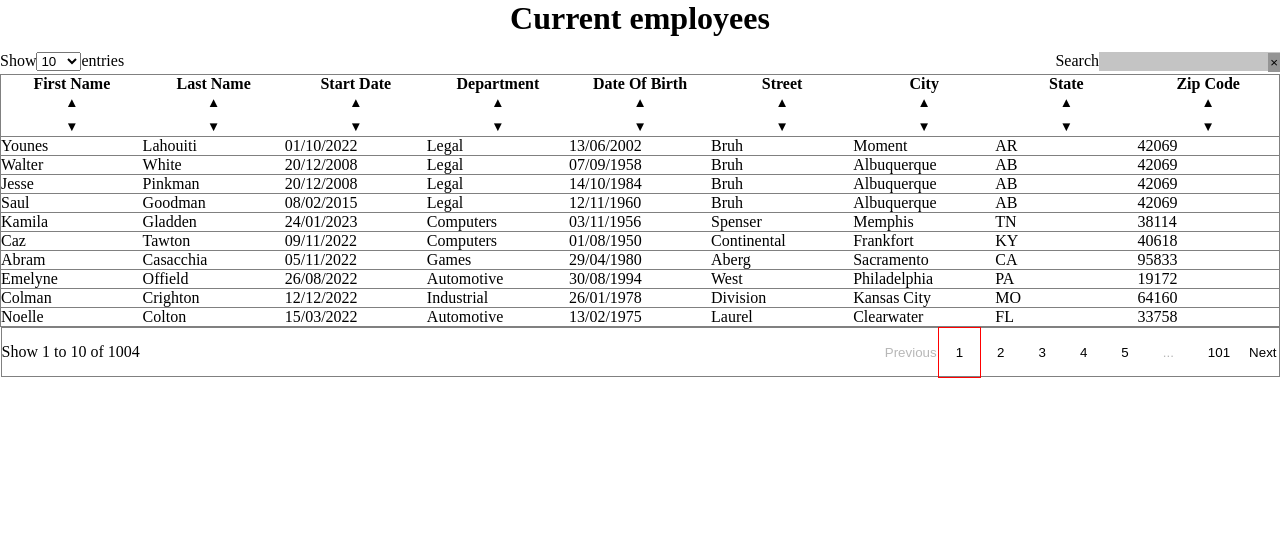
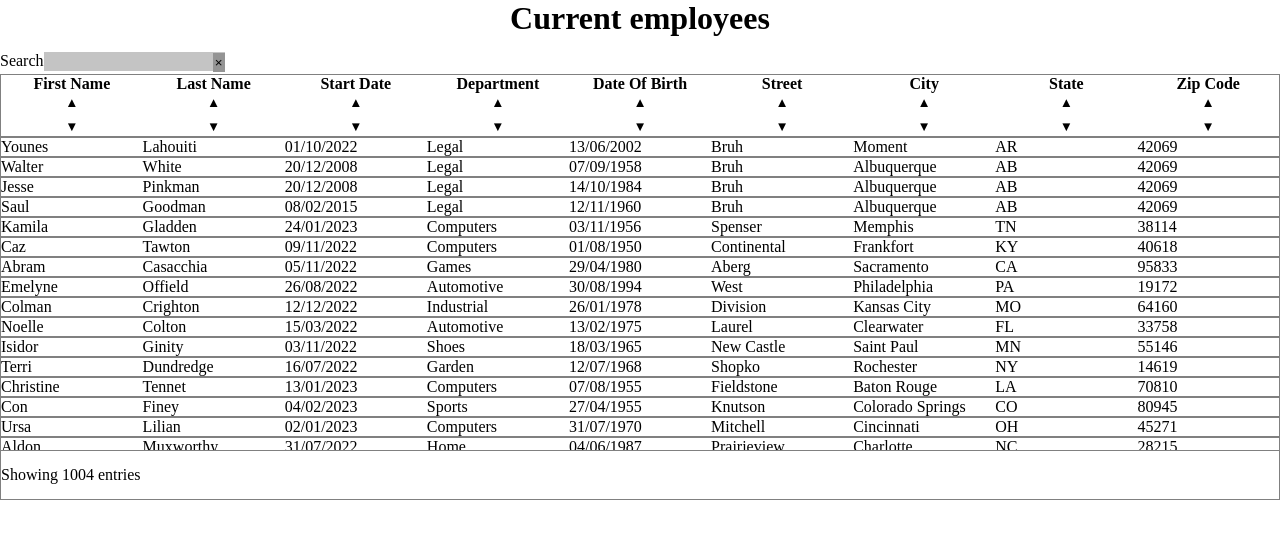
Before and after one commit to LePhenix47/HRnet-Data-Table_npm-package, a React (Vite) app in the folder dataTable-npm/: page / in a window 1280 px wide. Shown: the top 538 px of the page. Built offline with nearby package versions, Linux system fonts and the light colour scheme.

Commit message:
Ajout de l'option de scrolling, manque qu'à implémenter le filtrage + tri tu tableau avec scroll

```diff
--- a/dataTable-npm/src/App.jsx
+++ b/dataTable-npm/src/App.jsx
@@ -11,9 +11,9 @@ function App() {
       sort
       filter
       info
-      paging
-      // scroll
-      // height={500}
+      // paging
+      scroll
+      height={500}
     />
   );
 }
--- a/dataTable-npm/src/components/DataTable/DataTable.jsx
+++ b/dataTable-npm/src/components/DataTable/DataTable.jsx
@@ -36,7 +36,6 @@ export default function DataTable({
   paging = false,
 }) {
   //We get the amount of total entries
-  // log({ title, sort, scroll, height, filter, info, lengthMenu, paging });
 
   /**
    * Pagination Index set by the user, default by one, mathematical interval: [1, totalPagination]
@@ -91,7 +90,7 @@ export default function DataTable({
    * Query inputted by the user
    */
   let [queryInputted, setQueryInputted] = useState("");
-  log({ queryInputted, needsFiltering });
+  // log({ queryInputted, needsFiltering });
 
   /**
    * Data filtered by the query inputted
@@ -118,12 +117,9 @@ export default function DataTable({
    */
   let [sortedData, setSortedData] = useState([]);
 
-  let [scrollStyle, setScrollStyle] = useState({});
+  let [scrollStyleHeight, setScrollStyleHeight] = useState({});
 
-  const developerWantsScrolling = scroll && height;
-  if (developerWantsScrolling) {
-    setScrollStyle({ height: height + "px" });
-  }
+  const developerWantsScrolling = !!scroll && !!height;
 
   //We get the properties of the object inside the data
   let properties = getObjectProperties(data[0]);
@@ -150,7 +146,7 @@ export default function DataTable({
   const tpiRef = useRef(Math.ceil(totalEntries / entriesShown));
 
   const totalDataRef = useRef(totalEntries);
-  log({ tpiRef, totalDataRef });
+  // log({ tpiRef, totalDataRef });
 
   /**
    *
@@ -163,6 +159,7 @@ export default function DataTable({
    * Function that gets the value of the `<select>` element inside the `<ShowEntries />` component
    */
   useEffect(() => {
+    if (paging) {
       //If the old Total Pagination Index is different than the new one → update the Page Index
       correctPaginationIndex();
 
@@ -222,7 +219,7 @@ export default function DataTable({
         if (needsFiltering) {
           arrayOfData = filterArrayByString(arrayOfData, queryInputted);
           // Update the total pagination indexes after filtering the data
-        log({ tpiRef });
+          // log({ tpiRef });
         }
         tpiRef.current = Math.ceil(arrayOfData.length / entriesShown);
         paginationIndex > tpiRef.current ? setPaginationIndex(1) : null;
@@ -230,6 +227,12 @@ export default function DataTable({
 
         fillInDataToShow(arrayOfData);
         //We re-render the component with the new values for the body
+        setValues(getArrayObjectValues(dataToShow));
+      }
+    } else {
+      let arrayOfData = copiedData;
+      fillInDataToShow(arrayOfData);
+
       setValues(getArrayObjectValues(dataToShow));
     }
   }, [
@@ -246,6 +249,14 @@ export default function DataTable({
   useEffect(() => {
     setCopiedData(deepCopy(data));
   }, []);
+
+  useEffect(() => {
+    if (developerWantsScrolling) {
+      const newHeight = { height: height + "px" };
+      setScrollStyleHeight(newHeight);
+      paging = false;
+    }
+  }, [scroll, height]);
 
   /**
    * Function that corrects the pagination index making relative to the previous percentage of the table seen
@@ -369,8 +380,12 @@ export default function DataTable({
   }
 
   return (
-    <div className="DataTable__container" style={scrollStyle}>
-      <table className="DataTable">
+    <div className="DataTable__container" style={scrollStyleHeight}>
+      <table
+        className={`DataTable ${
+          developerWantsScrolling ? "DataTable--scroll" : ""
+        }`}
+      >
         <caption className="DataTable__caption">
           {title}
           <section className="DataTable__entries-query-container">
@@ -387,7 +402,11 @@ export default function DataTable({
             />
           </section>
         </caption>
-        <thead className="DataTable__head">
+        <thead
+          className={`DataTable__head ${
+            developerWantsScrolling ? "DataTable__head--scroll" : ""
+          }`}
+        >
           <tr className="DataTable__row DataTable__head-row">
             {properties.map((property, index) => {
               //We set back the property
@@ -448,8 +467,16 @@ export default function DataTable({
             })}
           </tr>
         </thead>
-        <tfoot className="DataTable__foot">
-          <tr className="DataTable__row DataTable__foot-row">
+        <tfoot
+          className={`DataTable__foot ${
+            developerWantsScrolling ? "DataTable__foot--scroll" : ""
+          }`}
+        >
+          <tr
+            className={`DataTable__row DataTable__foot-row ${
+              developerWantsScrolling ? "DataTable__foot-row--scroll" : ""
+            }`}
+          >
             <td className="DataTable__cell DataTable__foot-cell DataTable__foot-cell-entries">
               <EntriesIndex
                 totalAmountOfEntries={totalEntries}
@@ -472,12 +499,18 @@ export default function DataTable({
             </td>
           </tr>
         </tfoot>
-        <tbody className="DataTable__body">
+        <tbody
+          className={`DataTable__body ${
+            developerWantsScrolling ? "DataTable__body--scroll" : ""
+          }`}
+        >
           {values &&
             values.map((valueArray, index) => {
               return (
                 <tr
-                  className="DataTable__row DataTable__body-row"
+                  className={`DataTable__row DataTable__body-row ${
+                    developerWantsScrolling ? "DataTable__body-row--scroll" : ""
+                  }`}
                   key={valueArray.toString() + index}
                 >
                   {valueArray.map((value, index) => {
--- a/dataTable-npm/src/components/EntriesIndex/EntriesIndex.jsx
+++ b/dataTable-npm/src/components/EntriesIndex/EntriesIndex.jsx
@@ -29,8 +29,8 @@ export default function EntriesIndex({
 }
 
 EntriesIndex.propTypes = {
-  currentStartIndex: PropTypes.number.isRequired,
-  currentEndIndex: PropTypes.number.isRequired,
+  currentStartIndex: PropTypes.number,
+  currentEndIndex: PropTypes.number,
   totalAmountOfEntries: PropTypes.number.isRequired,
   isFiltered: PropTypes.bool.isRequired,
 };
--- a/dataTable-npm/src/components/PaginationIndex/PaginationIndex.jsx
+++ b/dataTable-npm/src/components/PaginationIndex/PaginationIndex.jsx
@@ -73,7 +73,7 @@ export default function PaginationIndex({
   let fivePaginationPage = createArrayOfNumbers(2, 6);
 
   if (showAllPaginationButtons) {
-    log("Is under 7");
+    // log("Is under 7");
   }
 
   /**
```
Lines whose indentation alone changed are shown as unchanged.
